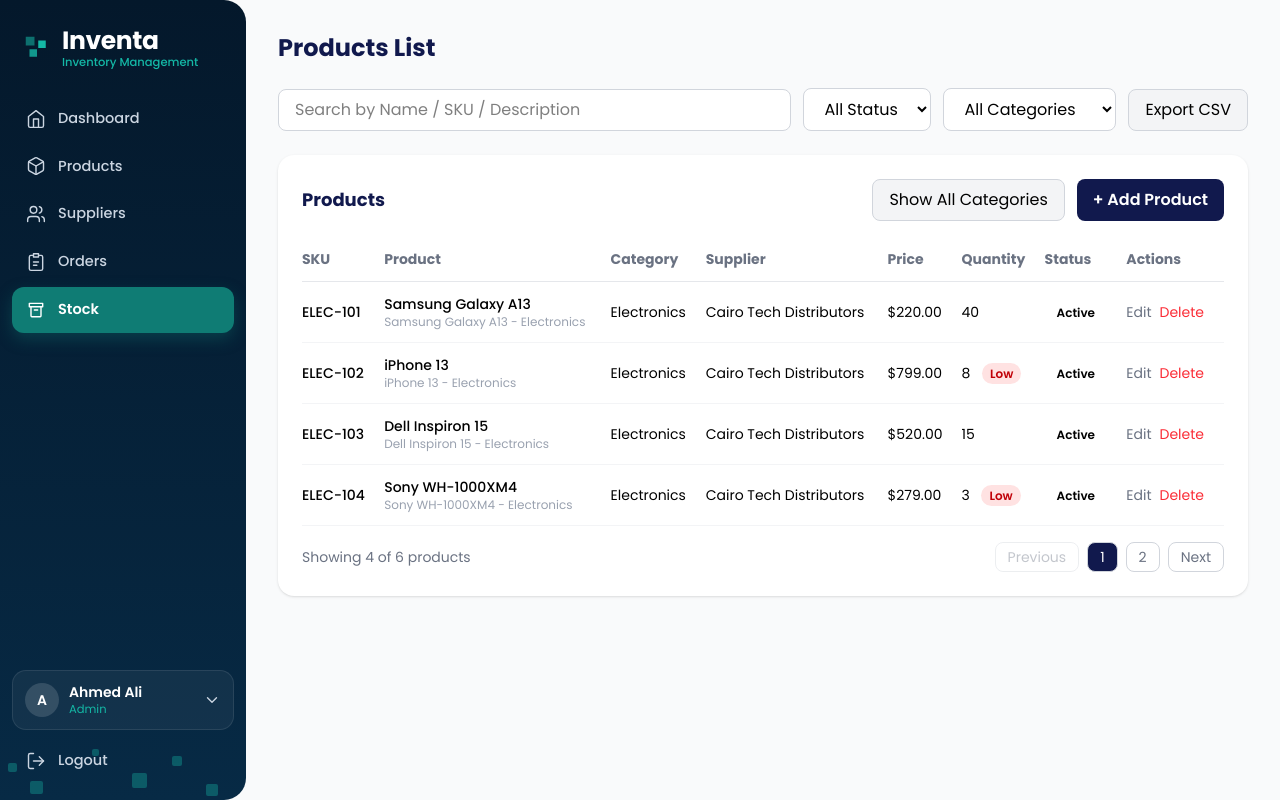
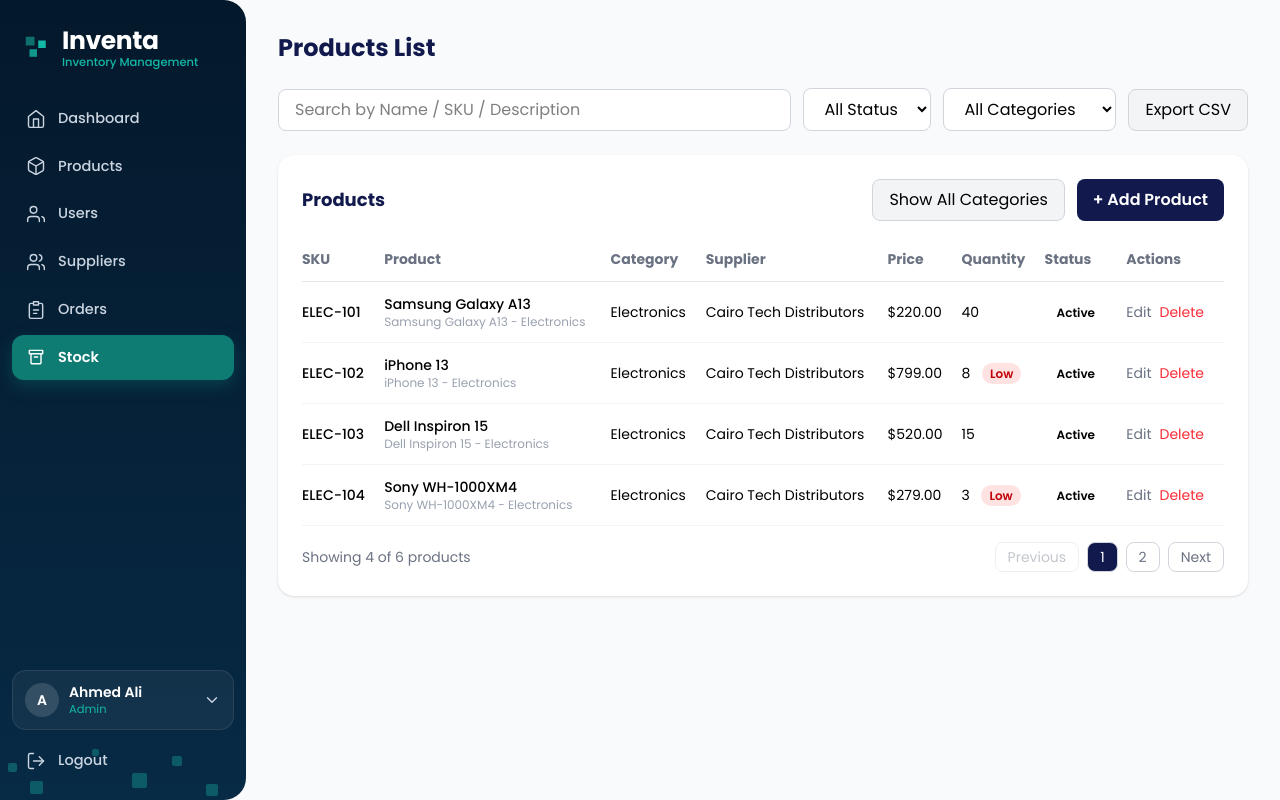
Before and after one commit to esraaaboelaas44/inventory-system, an Angular app in the folder frontend/inventory/: page /products in a window 1280 px wide. Built offline with nearby package versions, Linux system fonts and the light colour scheme.

Commit message:
Implement authentication and user management

```diff
--- a/frontend/inventory/src/app/shared/components/sidebar/sidebar.ts
+++ b/frontend/inventory/src/app/shared/components/sidebar/sidebar.ts
@@ -34,6 +34,15 @@ export class Sidebar {
       label: 'Products',
       route: '/products',
       icon: ['M21 8a2 2 0 0 0-1-1.73l-7-4a2 2 0 0 0-2 0l-7 4A2 2 0 0 0 3 8v8a2 2 0 0 0 1 1.73l7 4a2 2 0 0 0 2 0l7-4A2 2 0 0 0 21 16Z','m3.3 7 8.7 5 8.7-5','M12 22V12',],
+    },
+    {
+      label: 'Users',
+      route: '/users',
+      icon: [
+        'M16 21v-2a4 4 0 0 0-4-4H6a4 4 0 0 0-4 4v2',
+        'M13 7a4 4 0 1 1-8 0 4 4 0 0 1 8 0',
+        'M22 21v-2a4 4 0 0 0-3-3.87',
+      ],
     },
     // {
     //   label: 'Categories',
```
